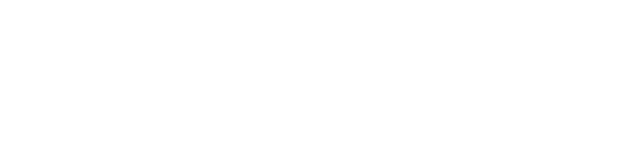
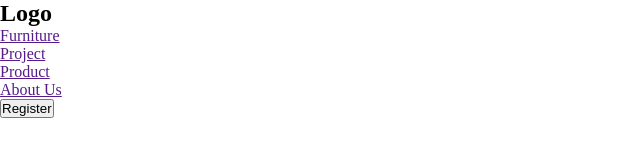
Before and after one commit to penguin248/chairs-page, a plain HTML site: page index.html in a window 1280 px wide. Shown: the whole page, without its empty margins (0-640 px from the left). Drawn offline with Linux system fonts and the light colour scheme; a web font is replaced by a local one.

Commit message:
Structure the Navigation Section

```diff
--- a/index.html
+++ b/index.html
@@ -6,5 +6,20 @@
     <title>Chairs</title>
     <link rel="stylesheet" href="styles.css" />
   </head>
-  <body></body>
+  <body>
+    <!-- Navigation Section Start -->
+    <nav>
+      <div class="logo">
+        <h1>Logo</h1>
+      </div>
+      <ul>
+        <li><a href="">Furniture</a></li>
+        <li><a href="">Project</a></li>
+        <li><a href="">Product</a></li>
+        <li><a href="">About Us</a></li>
+      </ul>
+      <button class="btn-fill">Register</button>
+    </nav>
+    <!-- Navigation Section End -->
+  </body>
 </html>
```
